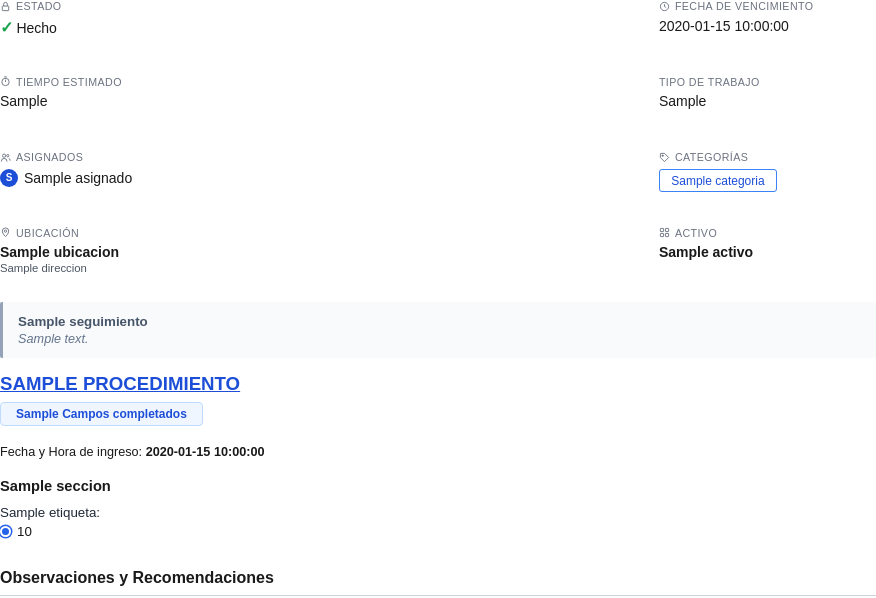
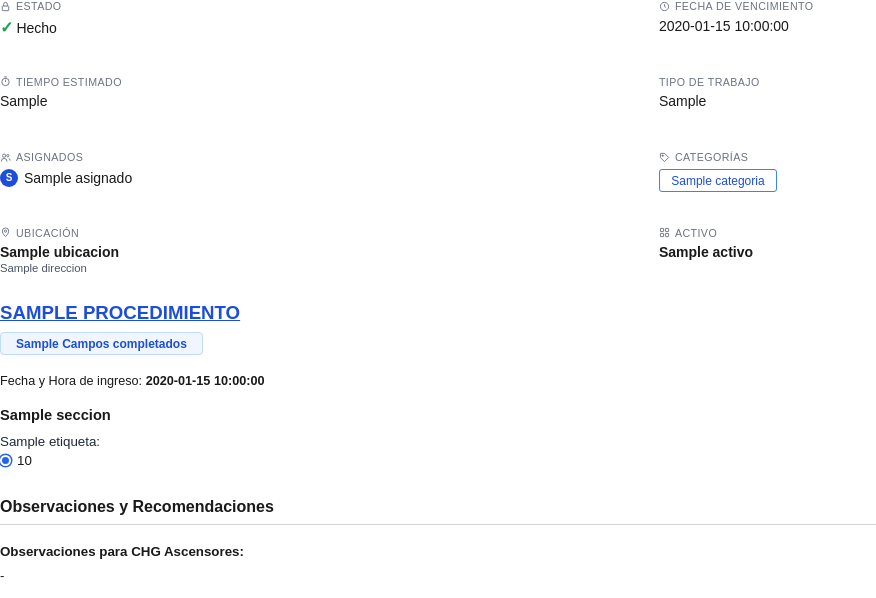
Before and after one commit to CHG-asensores/chg-informe-membretado, a Flask app: template template/informe.html in a window 1280 px wide. Shown: the top 598 px of the page, without its empty margins (0-876 px from the left). Run offline with Flask 3, Linux system fonts and the light colour scheme; the template is opened without the code that fills it: most values are stand-ins (such as "Sample title", 1, 10 or a date in 2020).

Commit message:
Update informe.html

```diff
--- a/template/informe.html
+++ b/template/informe.html
@@ -38,14 +38,6 @@
     color: white; font-size: 7.5pt; font-weight: bold;
     display: inline-flex; align-items: center; justify-content: center; flex-shrink: 0;
   }
-
-  /* ═══ Seguimiento ═══ */
-  .seguimiento-bloque {
-    margin: 4mm 0; padding: 3mm 4mm;
-    background: #f8fafc; border-left: 3px solid #94a3b8; border-radius: 2px;
-  }
-  .seguimiento-titulo { font-size: 10pt; font-weight: bold; color: #475569; margin-bottom: 1mm; }
-  .seguimiento-contenido { font-size: 9.5pt; color: #64748b; font-style: italic; white-space: pre-line; }
 
   /* ═══ Procedimiento ═══ */
   .procedimiento-bloque { margin: 4mm 0 3mm 0; }
@@ -210,16 +202,6 @@
     <div class="meta-value bold">{{ data.meta.get('activo', '') }}</div>
   </div>
 </div>
-
-<!-- ═══ SEGUIMIENTO ═══ -->
-{% if data.seguimiento.get('titulo') %}
-<div class="seguimiento-bloque">
-  <div class="seguimiento-titulo">{{ data.seguimiento.titulo }}</div>
-  {% if data.seguimiento.get('contenido') %}
-  <div class="seguimiento-contenido">{{ data.seguimiento.contenido }}</div>
-  {% endif %}
-</div>
-{% endif %}
 
 <!-- ═══ PROCEDIMIENTO ═══ -->
 <div class="procedimiento-bloque">
```
